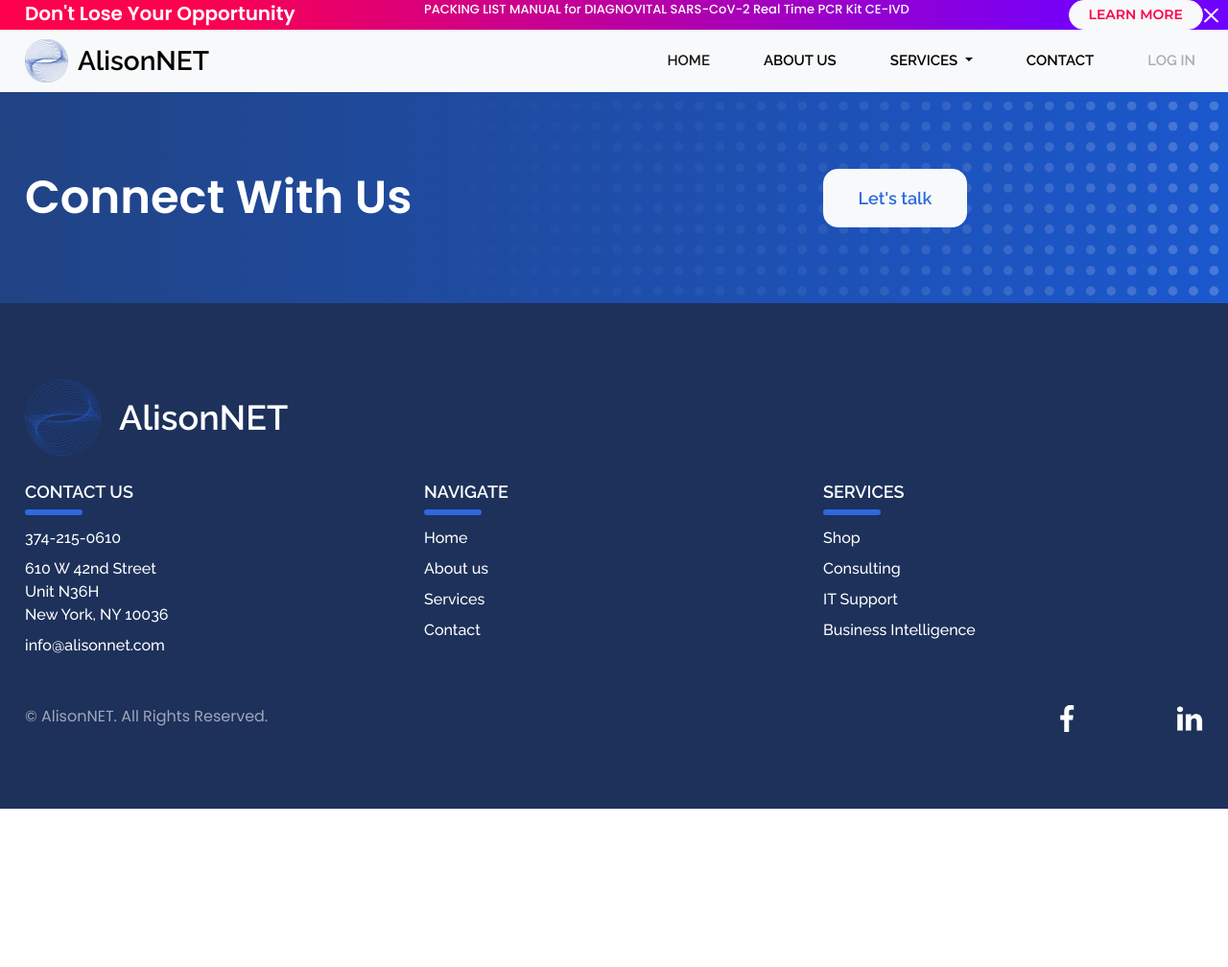
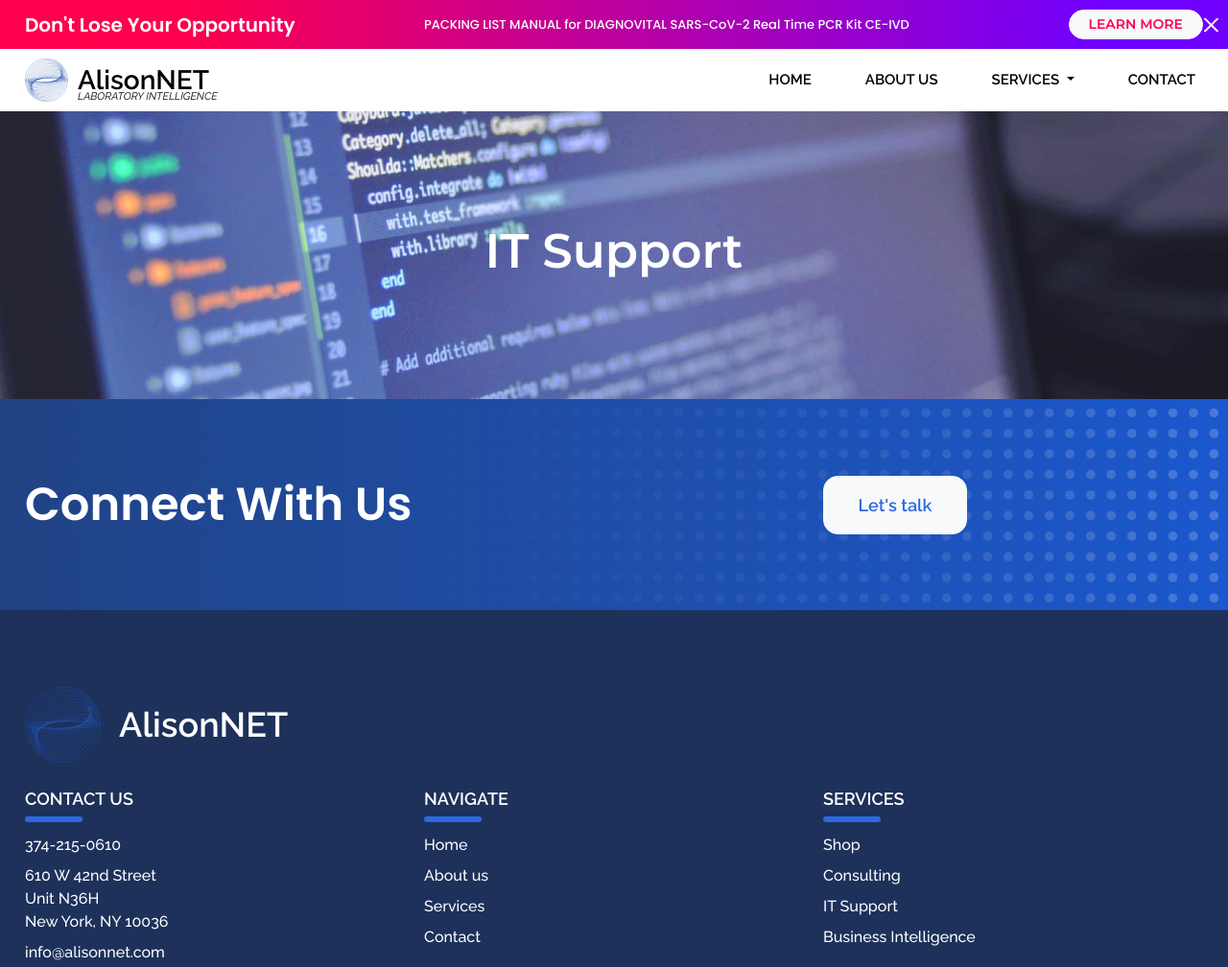
Before and after one commit to Alison-NET/AlisonNET_Website, a plain HTML site: page service.html in a window 1280 px wide. Shown: the top 1008 px of the page at 96% size. Before the commit the page ends 843 px from the top, so only its background shows below. Drawn offline with Linux system fonts and the light colour scheme.

Commit message:
gulp files transfered

```diff
--- a/js/app.js
+++ b/js/app.js
@@ -11,4 +11,18 @@
         dots: true
 
     });
+
+    $('.top-information .close-icon').on('click', function(){
+        $('.top-information').remove();
+        // alert("close click");
+    });
+
+    $('.navbar-toggler').on('click', function(){
+        // if($(this).hasClass('collapsed')){
+        //     $('header').css('position','static');
+
+        // }else{
+        //     $('header').css('position','relative');
+        // }
+    });
 });
--- a/service.html
+++ b/service.html
@@ -13,16 +13,20 @@
 </head>
 
 <body>
+
+	<!-- Header -->
+
 	<header id="header" class="header">
 
 		<div class="header-container">
 			<!-- Top info -->
 			<div class="top-information">
-				<div class="container">
-					<div class="row">
-						<div class="title col-md-4"><span class="text">Don't lose your opportunity</span></div>
-						<div class="desc col-md-6"><span class="text">PACKING LIST MANUAL for DIAGNOVITAL SARS-CoV-2 Real Time PCR Kit CE-IVD</span></div>
-						<div class="btn-div col-lg-2"><button class="btn btn-light">Learn more</button></div>
+				<div class="container animate__animated animate__fadeIn wow" data-wow-duration="0.3s">
+					<div class="row top-information-wrapper">
+						<div class="title col-md-4 col-sm-3"><span class="text">Don't lose your opportunity</span></div>
+						<div class="desc col-md-6 col-sm-7"><span class="text">PACKING LIST MANUAL for DIAGNOVITAL
+								SARS-CoV-2 Real Time PCR Kit CE-IVD</span></div>
+						<div class="btn-div col-lg-2 col-sm-2"><button class="btn btn-light">Learn more</button></div>
 					</div>
 
 				</div>
@@ -30,31 +34,34 @@
 			</div>
 
 			<!-- Navigation -->
-			<nav class="navbar navbar-expand-lg navbar-light nav-white bg-light">
+			<div class="nav-white nav-wrapper">
 				<div class="container">
-					<div class="nav-branding col-auto nopadding">
+
+					<nav class="navbar navbar-expand-lg navbar-light bg-light nopadding">
+						<div class="nav-branding  nopadding">
 							<a href="index.html">
 								<div class="d-flex align-items-center">
 									<img class="navbar-logo" src="images/dest/logos/branding/logo-blue.png" />
 									<div class="navbar-brand">
 										<p class="brand-title">AlisonNET</p>
-									<!-- <p class="brand-subtitle">Laboratory Intelligence</p> -->
+										<p class="brand-subtitle">Laboratory Intelligence</p>
 									</div>
 								</div>
 							</a>
 						</div>
-					<button class="navbar-toggler" type="button" data-toggle="collapse" data-target="#navbarNavAltMarkup"
-						aria-controls="navbarNavAltMarkup" aria-expanded="false" aria-label="Toggle navigation">
+						<button class="navbar-toggler" type="button" data-toggle="collapse"
+							data-target="#navbarNavAltMarkup" aria-controls="navbarNavAltMarkup" aria-expanded="false"
+							aria-label="Toggle navigation">
 							<span class="navbar-toggler-icon"></span>
 						</button>
 
-					<div class="collapse navbar-collapse col justify-content-end nopadding" id="navbarNavAltMarkup">
+						<div class="collapse navbar-collapse justify-content-end nopadding" id="navbarNavAltMarkup">
 							<div class="navbar-nav">
-							<a class="nav-link active" href="#header">Home <span class="sr-only">(current)</span></a>
+								<a class="nav-link" href="#header">Home <span class="sr-only">(current)</span></a>
 								<a class="nav-link" href="#about-us">About us</a>
 								<li class="nav-item dropdown">
-								<a class="nav-link dropdown-toggle" href="#" id="navbarDropdownMenuLink" role="button"
-									data-toggle="dropdown" aria-haspopup="true" aria-expanded="false">
+									<a class="nav-link dropdown-toggle" href="#" id="navbarDropdownMenuLink"
+										role="button" data-toggle="dropdown" aria-haspopup="true" aria-expanded="false">
 										Services
 									</a>
 									<div class="dropdown-menu" aria-labelledby="navbarDropdownMenuLink">
@@ -64,14 +71,28 @@
 									</div>
 								</li>
 								<a class="nav-link" href="#">Contact</a>
-							<a class="nav-link disabled" href="#" tabindex="-1" aria-disabled="true">LOG IN</a>
-						</div>
 							</div>
 						</div>
 					</nav>
 				</div>
+			</div>
+
+
+
+
+
+		</div>
 
 	</header>
+
+	<!-- Service Head -->
+
+	<section class="service-head">
+		<img src="images/dest/services/itsup1.jpg" alt="" class="service-head-image">
+		<div class="service-head-text-wrapper">
+			<h2 class="title">IT Support</h2>
+		</div>
+	</section>
 
 
 	<!-- Connect with us -->
```
Also changed, not shown: index.html (+58 -27 lines), css/app.min.css, images/dest/services/itsup1.jpg (added), images/dest/services/itsup2.jpg (added), images/src/services/itsup1.jpg (added), images/src/services/itsup2.jpg (added), js/app.min.js. Lines whose indentation alone changed are shown as unchanged.
